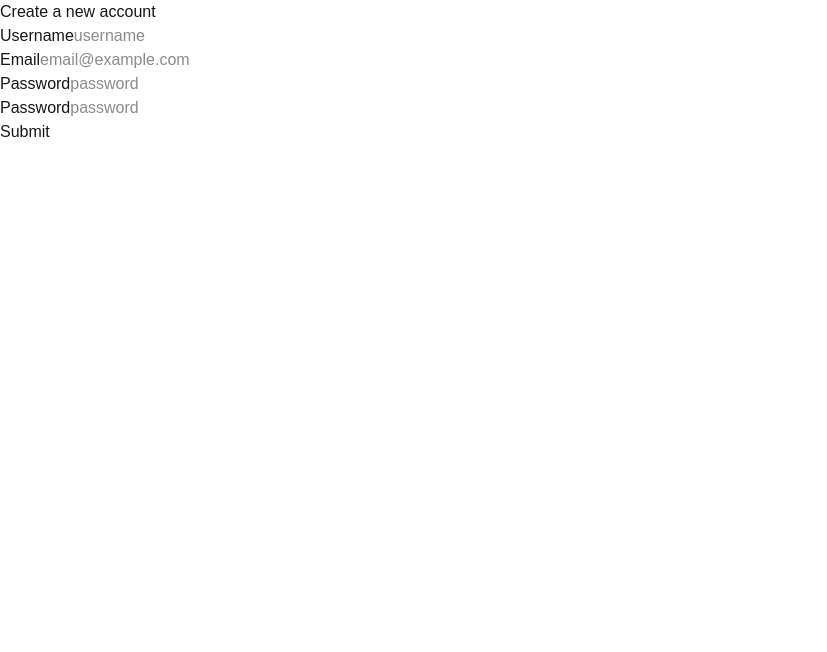
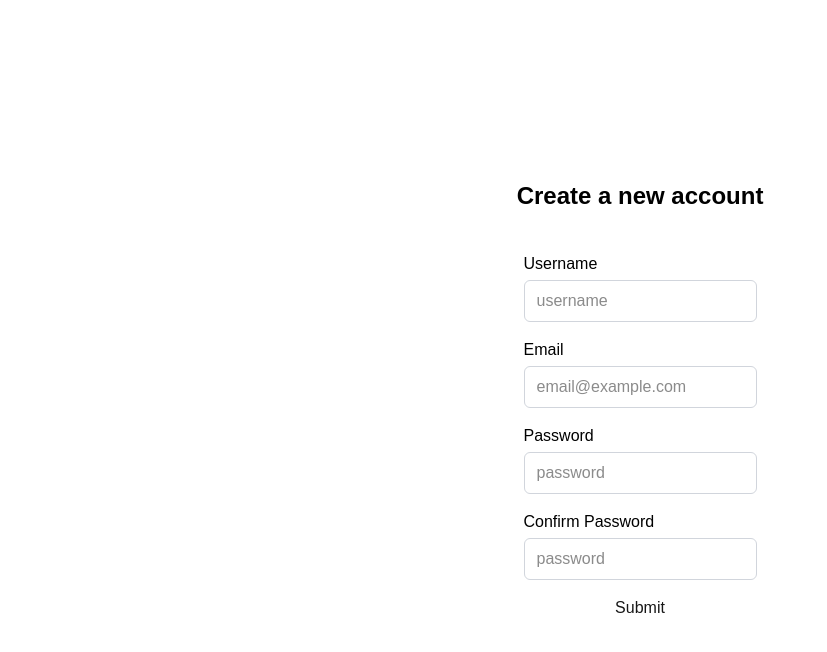
Before and after one commit to razvy-dev/frontend, a Next.js app: page /sign-up in a window 1280 px wide. Shown: the top 652 px of the page, without its empty margins (0-827 px from the left). Built offline with nearby package versions, Linux system fonts and the light colour scheme.

Commit message:
a few small UI changes and the confirm account flow

```diff
--- a/src/app/account/page.tsx
+++ b/src/app/account/page.tsx
@@ -1,13 +1,65 @@
 'use client'
 
+// this can either confirm an account or just show the user data
+
 import { useUserStore } from "@/stores/userStore"
+import axios from "axios"
+import { useSearchParams } from "next/dist/client/components/navigation"
+import { useEffect } from "react"
 
 export default function Account() {
     const user = useUserStore((state) => state.user)
+    const setUser = useUserStore((state) => state.setUser)
+    const isAuthenticated = useUserStore((state) => state.isAuthenticated)
+    const isLoading = useUserStore((state) => state.isLoading)
+    const tokenParams = useSearchParams()
+    const token = tokenParams.get('token')
+
+    useEffect(() => {
+        if (token) {
+            // call the confirm account API
+            async function confirmAccount() {
+                try {
+                    const response = await axios.get(`/api/auth/confirm-account`, {
+                        headers: {
+                            'Content-Type': 'application/json'
+                        },
+                        params: {
+                            token: token
+                        }
+                    });
+
+                    if (response.status === 200) {
+                        const confirmedUser = response.data;
+                        setUser(confirmedUser);
+                    }
+
+                } catch (error) {
+                    console.error("Error confirming account:", error);
+                }
+            }
+
+            confirmAccount();
+        }
+    }, [token])
+
+    if (isLoading) {
+        return <div>Loading...</div>
+    }
+
+    if (!isAuthenticated) {
+        return <div>Please log in to view your account.</div>
+    }
+
     return (
-        <div>
-            <p>{user?.username}</p>
-            <p>{user?.email}</p>
+        <div className="flex flex-col items-center justify-center min-h-screen bg-white">
+            <h1 className="text-3xl font-bold mb-4 text-black">Account Details</h1>
+            {user && (
+                <div className="bg-white p-6 rounded shadow-md w-full max-w-md">
+                    <p className="text-lg text-black font-semibold"><strong>Username:</strong> {user.username}</p>
+                    <p className="text-lg text-black font-semibold"><strong>Email:</strong> {user.email}</p>
+                </div>
+            )}
         </div>
     )
 }
--- /dev/null
+++ b/src/app/api/auth/confirm-account/route.ts
@@ -0,0 +1,28 @@
+import { NextResponse } from "next/server";
+import { serverClient } from "@/lib/serverClient"
+
+export async function GET(request: Request) {
+    try {
+        const url = new URL(request.url);
+        const validationCode = url.searchParams.get("token");
+
+        if (!validationCode) {
+            return NextResponse.json(
+                { message: "Validation code is required" },
+                { status: 400 }
+            );
+        }
+
+        const response = await serverClient.get(`/api/v1/auth/confirm-account?token=${validationCode}`);
+
+        return NextResponse.json(response.data, { status: response.status });
+
+    } catch (error: any) {
+        const message = error?.response?.data?.detail || error?.message || "An error occurred while processing the request";
+        const status = error?.response?.status || 500;
+        return NextResponse.json(
+            { message },
+            { status }
+        );
+    }
+}
--- a/src/app/api/auth/sign-up/route.ts
+++ b/src/app/api/auth/sign-up/route.ts
@@ -12,8 +12,8 @@ export async function POST(request: Request) {
         if (!result.success) {
             return NextResponse.json(
                 {
-                message: "Validation failed",
-                errors: result.error.format()
+                    message: "Validation error",
+                    errors: result.error.format()
                 },
                 { status: 400 }
             );
--- a/src/app/layout.tsx
+++ b/src/app/layout.tsx
@@ -27,7 +27,7 @@ export default function RootLayout({
       lang="en"
       className={`${geistSans.variable} ${geistMono.variable} h-full antialiased`}
     >
-      <body className="min-h-full flex flex-col">{children}</body>
+      <body className="min-h-full flex flex-col bg-white">{children}</body>
     </html>
   );
 }
--- a/src/app/sign-up/page.tsx
+++ b/src/app/sign-up/page.tsx
@@ -39,9 +39,9 @@ export default function SignUp() {
     }
 
     return (
-        <div className='md:max-h-screen'>
-            <h2>Create a new account</h2>
-            <form onSubmit={handleSubmit(onSubmit)}>
+        <div className='md:h-screen bg-white flex flex-col justify-center items-center gap-10'>
+            <h2 className="text-2xl text-black font-bold">Create a new account</h2>
+            <form onSubmit={handleSubmit(onSubmit)} className="flex flex-col gap-4">
                 {/* Username */}
                 <TextField
                     type="text"
@@ -71,10 +71,10 @@ export default function SignUp() {
                 {/* Confirm Password */}
                 <TextField
                     type="password"
-                    label="Password"
+                    label="Confirm Password"
                     placeholder="password"
                     register={register("confirmPassword")}
-                    errors={errors.password}
+                    errors={errors.confirmPassword}
                 />
 
                 {/* Submit */}
--- a/src/components/inputs/Password.tsx
+++ b/src/components/inputs/Password.tsx
@@ -9,10 +9,10 @@ type PasswordProps = {
 
 export default function Password(props: PasswordProps) {
     return (
-        <div>
-            <label>{props.label}</label>
-            <input type="password" placeholder={props.placeholder} {...props.register} />
-            {props.errors && <span>{props.errors.message}</span>}
+        <div className="flex flex-col gap-1">
+            <label className="text-black">{props.label}</label>
+            <input type="password" placeholder={props.placeholder} {...props.register} className="border border-gray-300 rounded-md py-2 px-3 focus:outline-none focus:ring-2 focus:ring-blue-500" />
+            {props.errors && <span className="text-red-500">{props.errors.message}</span>}
         </div>
     )
 }
--- a/src/components/inputs/TextField.tsx
+++ b/src/components/inputs/TextField.tsx
@@ -10,10 +10,10 @@ type TextFieldProps = {
 
 export default function TextField(props: TextFieldProps) {
     return (
-        <div>
-            <label>{props.label}</label>
-            <input type={props.type} placeholder={props.placeholder} {...props.register} />
-            {props.errors && <span>{props.errors.message}</span>}
+        <div className="flex flex-col gap-1">
+            <label className="text-black">{props.label}</label>
+            <input type={props.type} placeholder={props.placeholder} {...props.register} className="border border-gray-300 rounded-md py-2 px-3 focus:outline-none focus:ring-2 focus:ring-blue-500" />
+            {props.errors && <span className="text-red-500">{props.errors.message}</span>}
         </div>
     )
 }
--- a/src/hooks/auth/usePasswordComplexity.ts
+++ b/src/hooks/auth/usePasswordComplexity.ts
@@ -1,3 +1,3 @@
 export default function usePasswordComplexity() {
-    return 0
+    return 0;
 }
--- a/src/schemas/users/signup.ts
+++ b/src/schemas/users/signup.ts
@@ -1,11 +1,16 @@
 import { z } from 'zod'
 
 export const signUpSchema = z.object({
-    username: z.string().min(3, "Your username needs to be at least 3 characters."),
-    email: z.string().email("You need to type in a valid email."),
+    username: z.string()
+        .min(3, "Your username needs to be at least 3 characters.")
+        .regex(/^[0-9a-z\-.]+$/, "Username can only contain numbers, lowercase letters, hyphens (-), and dots (.)"),
+    email: z.email("You need to type in a valid email."),
     password: z.string()
         .min(8, "The password needs to be at least 8 characters")
-        .max(120, "The password can't be longer than 120 characters"),
+        .max(120, "The password can't be longer than 120 characters")
+        .refine((val) => /[A-Z]/.test(val), "Password must contain at least one uppercase letter")
+        .refine((val) => /[0-9]/.test(val), "Password must contain at least one number")
+        .refine((val) => /[!@#$%^&*(),.?":{}|<>]/.test(val), "Password must contain at least one special character"),
     confirmPassword: z.string()
 }).refine((data) => data.password === data.confirmPassword, {
   message: "Passwords do not match",
--- a/src/stores/userStore.ts
+++ b/src/stores/userStore.ts
@@ -17,6 +17,17 @@ interface UserStoreState {
   clearUser: () => void;
 }
 
+const getStorage = () => {
+  if (typeof window === 'undefined') {
+    return {
+      getItem: () => null,
+      setItem: () => {},
+      removeItem: () => {},
+    };
+  }
+  return localStorage;
+};
+
 export const useUserStore = create<UserStoreState>()(
   persist(
     (set) => ({
@@ -29,7 +40,7 @@ export const useUserStore = create<UserStoreState>()(
     }),
     {
       name: "user-session",
-      storage: createJSONStorage(() => localStorage),
+      storage: createJSONStorage(getStorage),
       partialize: (state) => ({ user: state.user, isAuthenticated: state.isAuthenticated }),
     }
   )
```
